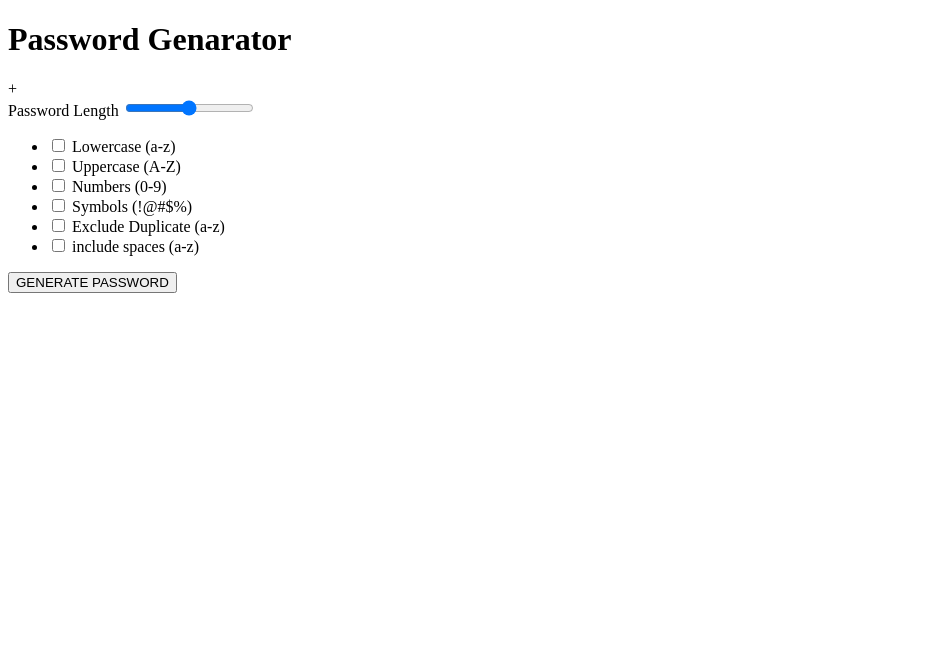
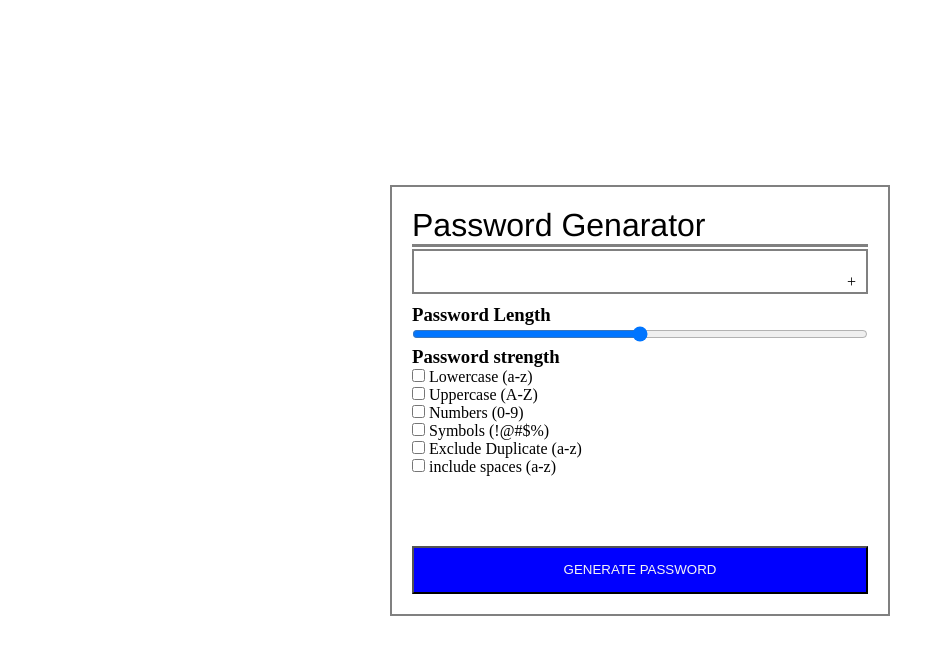
Before and after one commit to naveenkumar-developer/RandomPasswordGenerator, a plain HTML site: page index.html in a window 1280 px wide. Shown: the whole page, without its empty margins (0-945 px from the left). Drawn offline with Linux system fonts and the light colour scheme.

Commit message:
added style first version

```diff
--- a/index.html
+++ b/index.html
@@ -4,7 +4,8 @@
 <head>
     <meta charset="UTF-8">
     <meta name="viewport" content="width=device-width, initial-scale=1.0">
-    <title>RandomPasswordGenarator</title>
+    <title>RandomPasswordGenerator</title>
+    <link rel="stylesheet" href="../RandomPasswordGenerator/style.css">
 </head>
 
 <body>
@@ -27,11 +28,16 @@
         </div>
         <!-- PASSWORD LENGTH  -->
         <div class="password__length">
-            <label for="passwordLength">Password Length<label>
+            <label for="passwordLength"><h3>Password Length</h3><label>
                     <input id="passwordLength" type="range" step="1" min="0" max="20">
         </div>
         <!-- DIFFERENT TYPES OF PASSWORD  -->
         <div class="passwordSettings__options_container">
+            <div class="passwordSettings">
+                <h3>
+                    Password strength
+                </h3>
+            </div>
             <ul>
                 <li>
                     <input id="Lowercase" type="checkbox">
--- /dev/null
+++ b/style.css
@@ -0,0 +1,71 @@
+* {
+    margin: 0px;
+    padding: 0px;
+    box-sizing: border-box;
+}
+
+body {
+    height: 100vh;
+    display: flex;
+    justify-content: center;
+    align-items: center;
+}
+
+.container {
+    width: 500px;
+    height: auto;
+    padding: 20px;
+    border: 2px solid grey;
+
+}
+
+.container__heading h1 {
+    font-family: 'Franklin Gothic Medium', 'Arial Narrow', Arial, sans-serif;
+    font-weight: 500;
+    border-bottom: 3px solid grey;
+    margin-bottom: 2px;
+}
+
+.display__box {
+    width: 100%;
+    height: 45px;
+    position: relative;
+    overflow-x: visible;
+    border: 2px solid grey;
+}
+
+.display__box .copy__icon {
+    position: absolute;
+    top: 22.2px;
+    right: 10px;
+}
+.password__strength{
+    width: 100%;
+    height: 10px;
+}
+
+.password__length label{
+   font-weight: 300;
+}
+.password__length input{
+    width: 100%;
+    color: blue;
+}
+.passwordSettings__options_container{
+    height: 200px;
+}
+.passwordSettings__options_container ul{
+    display: flex;
+    flex-direction: column;
+    flex-wrap: wrap;
+    align-items: space-evenly;
+}
+.passwordSettings__options_container ul li{
+    list-style-type: none;
+}
+.Generate__Password input{
+    width: 100%;
+    height: 48px;
+    color: whitesmoke;
+    background-color: blue;
+}
```
